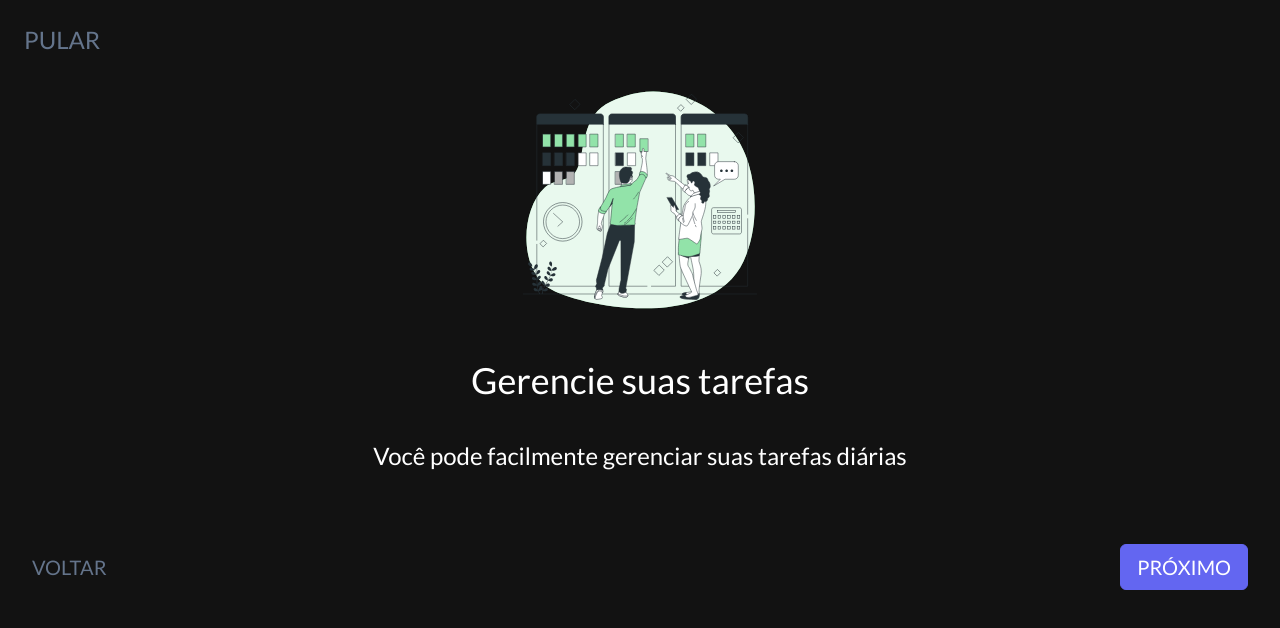
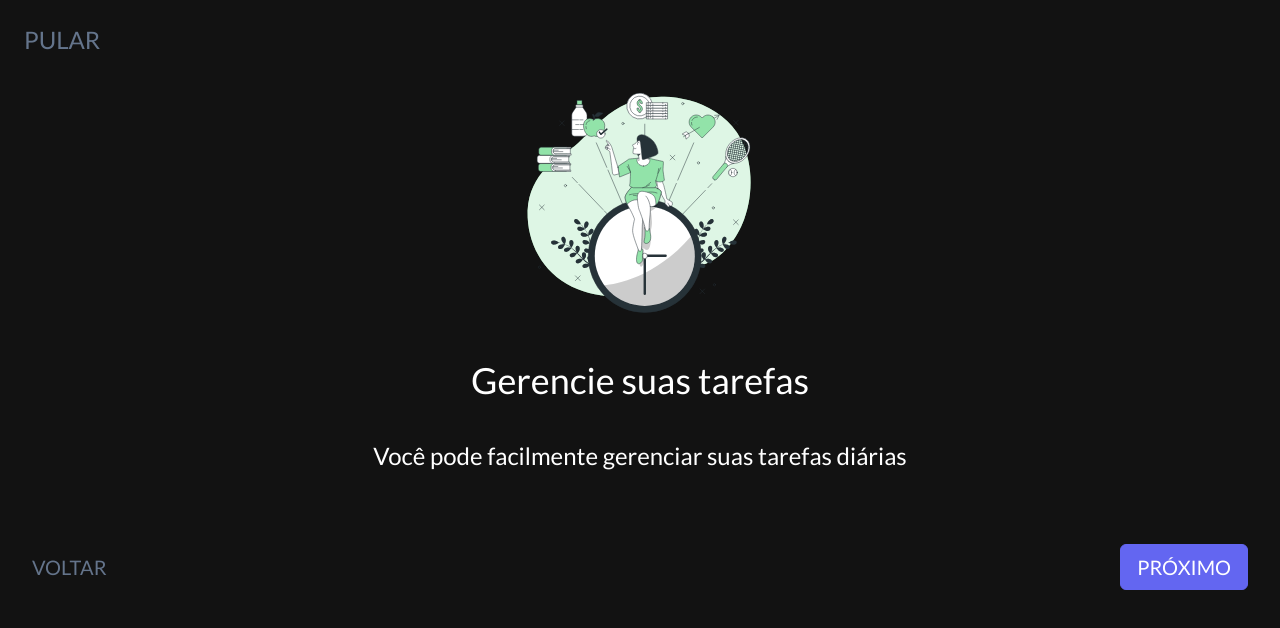
Before and after one commit to lucas-dantas10/TodoList, a Vue app: page / in a window 1280 px wide. Shown: the top 628 px of the page. Built offline with nearby package versions, Linux system fonts and the light colour scheme.

Commit message:
Ajuste na importação das imagens

```diff
--- a/src/components/Carousel/Carousel.vue
+++ b/src/components/Carousel/Carousel.vue
@@ -6,7 +6,7 @@
 
         <swiper-slide v-for="(page, i) in pages" :key="i">
             <div class="flex flex-col items-center justify-center gap-10">
-                <img class="w-full h-60" :src="`src/assets/${page.img}`" alt="">
+                <img class="w-full h-60" :src="page.img" alt="">
 
                 <h2 class="text-4xl">{{ page.title }}</h2>
 
@@ -24,6 +24,9 @@ import { reactive } from 'vue';
 import 'swiper/css';
 import ButtonCarousel from './ButtonCarousel.vue';
 import HeaderCarousel from './HeaderCarousel.vue';
+import Manager from '../../assets/routine.svg';
+import Routine from '../../assets/routine.svg';
+import Organize from '../../assets/organize.svg';
 
 export default {
     components: {
@@ -50,17 +53,17 @@ export default {
         return {
             pages: [
                 {
-                    img: 'manager.svg',
+                    img: Manager,
                     title: 'Gerencie suas tarefas',
                     text: 'Você pode facilmente gerenciar suas tarefas diárias'
                 },
                 {
-                    img: 'routine.svg',
+                    img: Routine,
                     title: 'Crie sua rotina diária',
                     text: 'No ToDo List você pode criar sua rotina personalizada e se manter produtivo'
                 },
                 {
-                    img: 'organize.svg',
+                    img: Organize,
                     title: 'Organize suas tarefas',
                     text: 'Você pode organizar suas tarefas diárias adicionando em categorias diferentes'
                 },
```
